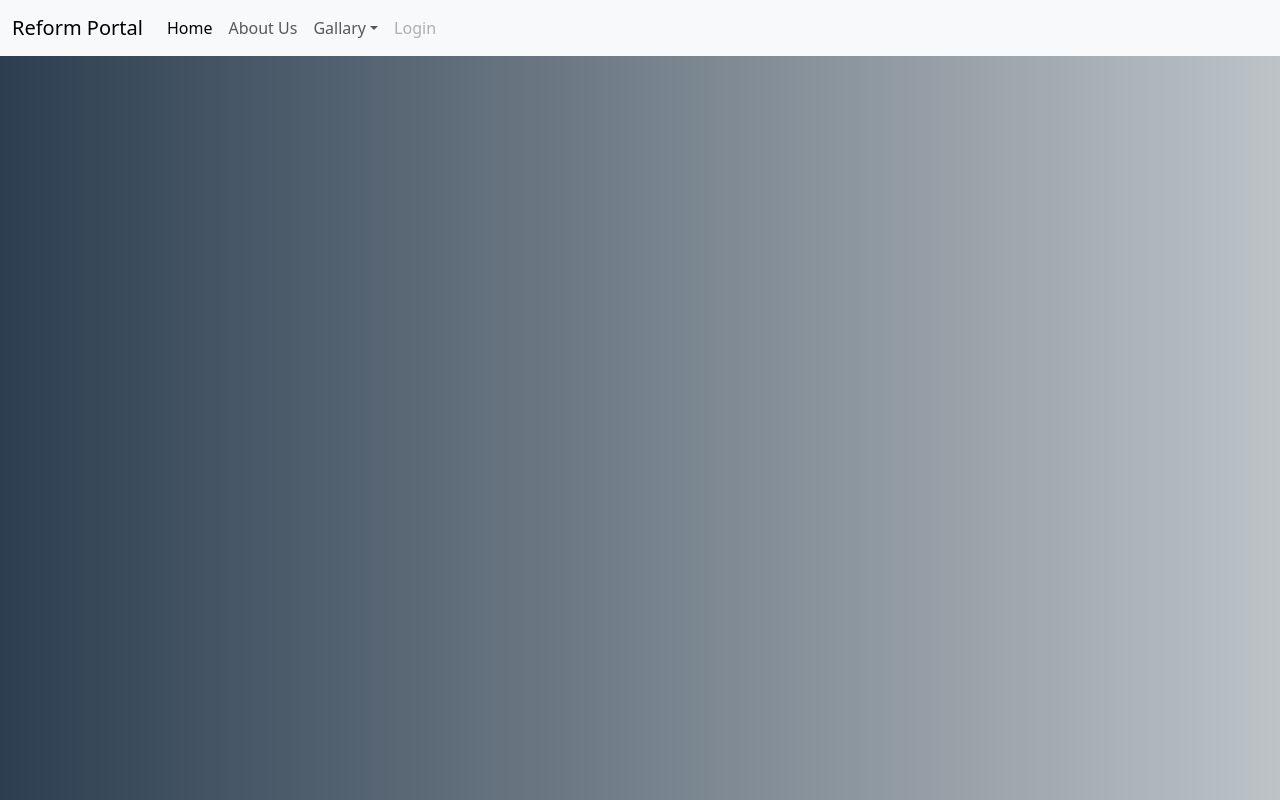
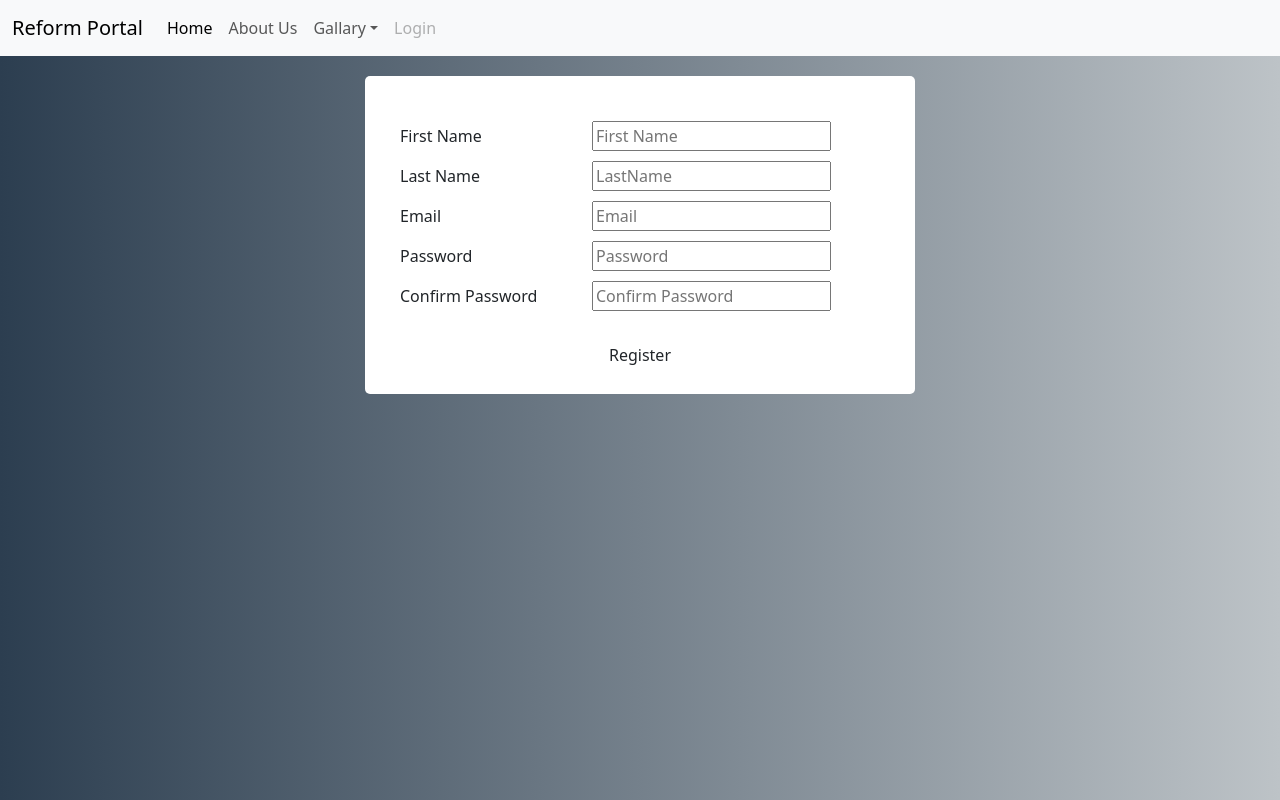
Before and after one commit to mohammdowais/RPFB-2, a React (Create React App) app in the folder registerform/: page / in a window 1280 px wide. Built offline with nearby package versions, Linux system fonts and the light colour scheme.

Commit message:
created update password

```diff
--- a/registerform/src/App.js
+++ b/registerform/src/App.js
@@ -5,13 +5,15 @@ import RegistrationForm from './components/registrationForm';
 import Login from './components/login';
 import Signup from './components/signup';
 import Profile from './components/angelprofile';
+import ChangePass from './components/changepassword'
 
 function App() {
   return (
     <div className="App">
       <Header/>
-      {/* <RegistrationForm/>  */}
+      <RegistrationForm/>
       {/* <Login/> */}
+      {/* <ChangePass/> */}
       {/* <Signup/> */}
       <Profile/>
     </div>
--- a/registerform/src/components/changepassword.jsx
+++ b/registerform/src/components/changepassword.jsx
@@ -1,30 +1,27 @@
 import React, { Component } from 'react'
 
-class Login extends Component {
+class ChangePass extends Component {
   render() {
     return (
       <form className="row w-25 gy-3 bg-light p-3 mx-auto mt-5 rounded">
 
 
             <div className="col-12">
-                <label for="password" className="form-label ">Old Password:</label>
-                <input type="password" className="form-control mb-3" id="password" placeholder='Contact number' required/>
-            </div>
-
-            <div className="col-12">
                 <label for="password" className="form-label ">New Password:</label>
-                <input type="password" className="form-control mb-3" id="password" placeholder='Contact number' required/>
+                <input type="password" className="form-control mb-3" id="password" placeholder='Enter Password' required/>
             </div>
 
             <div className="col-12">
                 <label for="password" className="form-label ">Confirm Password:</label>
-                <input type="password" className="form-control mb-3" id="password" placeholder='Contact number' required/>
+                <input type="password" className="form-control mb-3" id="password" placeholder='Confirm Password' required/>
             </div>
 
-
+            <div className="col-12">
+                <button type="submit" className='form-control btn-primary my-3' required>Update</button>
+            </div>
       </form>
     )
   }
 }
 
-export default Login;
+export default ChangePass;
--- a/registerform/src/components/login.jsx
+++ b/registerform/src/components/login.jsx
@@ -3,7 +3,7 @@ import React, { Component } from 'react'
 class Login extends Component {
   render() {
     return (
-      <form className="row w-25 gy-3 bg-light p-3 mx-auto mt-5 rounded">
+      <form className="row col-md-3 col-sm-4 col-9 gy-3 bg-light p-3 mx-auto mt-5 rounded">
 
 
             <div className="col-12">
@@ -14,7 +14,7 @@ class Login extends Component {
 
             <div className="col-12">
                 <label for="password" className="form-label ">Password:</label>
-                <input type="password" className="form-control mb-3" id="password" placeholder='Contact number' required/>
+                <input type="password" className="form-control mb-3" id="password" placeholder='Enter Password' required/>
             </div>
 
 
```
